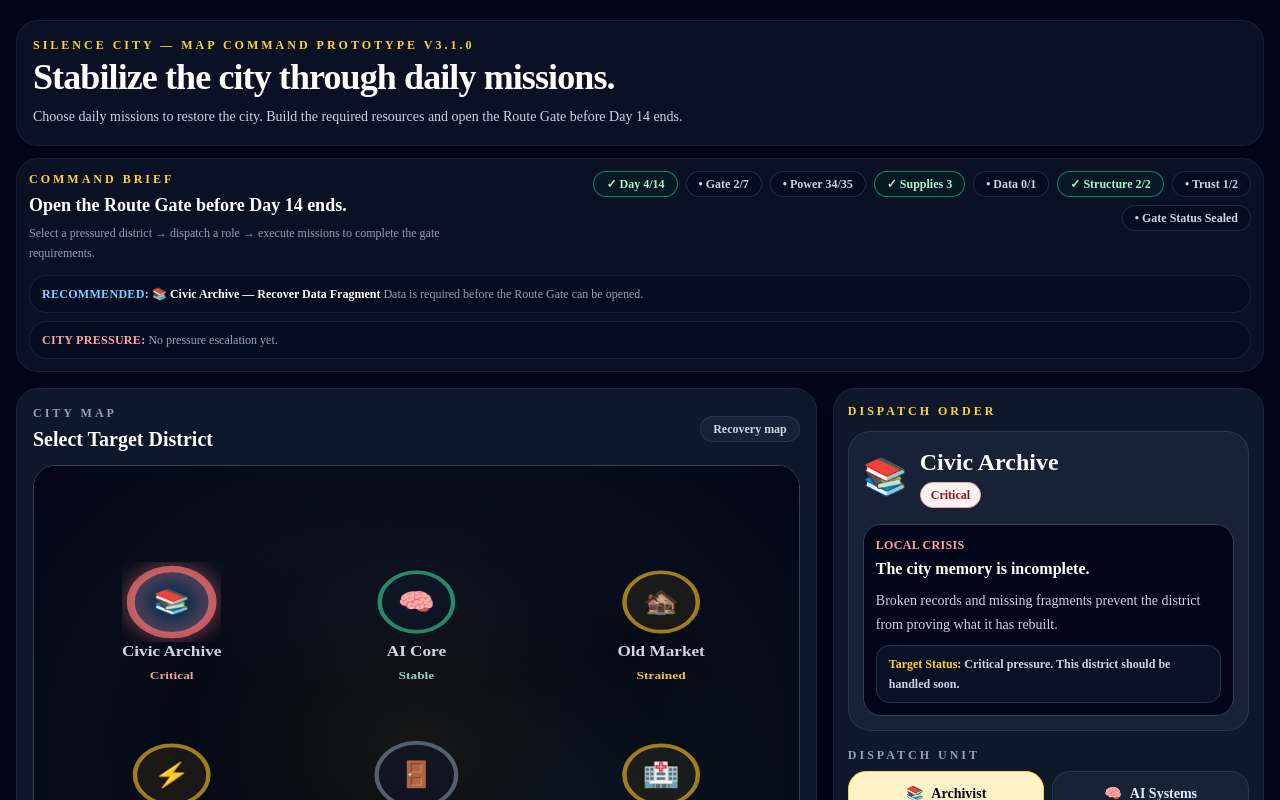
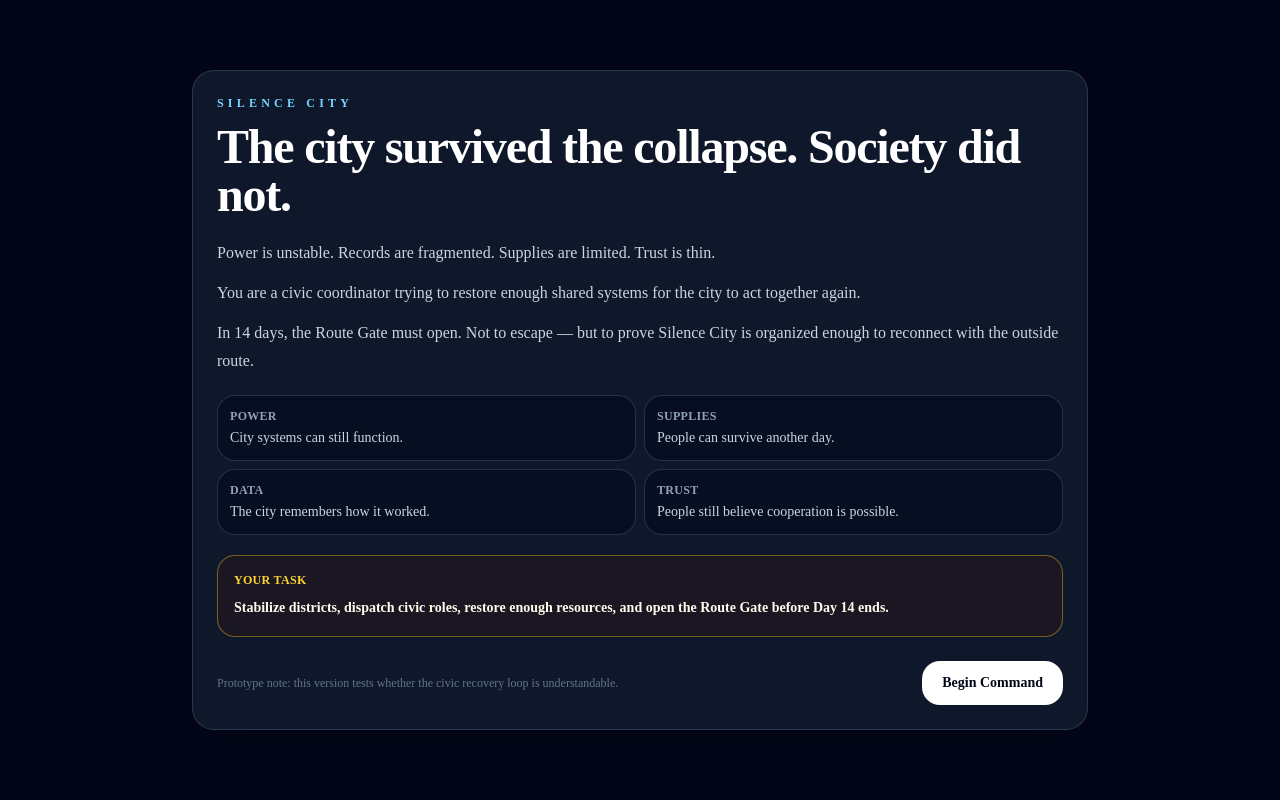
Before and after one commit to dh9vbm8mty-cloud/silence-city-ui, a Next.js app: page /silence-city-map in a window 1280 px wide. Shown: the top 800 px of the page. Built offline with nearby package versions, Linux system fonts and the light colour scheme.

Commit message:
Refine opening brief headline

```diff
--- a/app/silence-city-map/page.tsx
+++ b/app/silence-city-map/page.tsx
@@ -30,7 +30,7 @@ type District = {
   points: string;
 };
 
-const version = "3.1.0";
+const version = "3.1.3";
 
 const startingResources: CityResources = {
   Power: 34,
@@ -383,6 +383,7 @@ export default function SilenceCityMapPage() {
   const [selectedRole, setSelectedRole] = useState("Archivist");
   const [selectedAction, setSelectedAction] = useState("Recover Data Fragment");
   const [submitted, setSubmitted] = useState(false);
+  const [showOpeningBrief, setShowOpeningBrief] = useState(true);
   const [routeGateOpened, setRouteGateOpened] = useState(false);
   const [resources, setResources] = useState<CityResources>(startingResources);
   const [lastDelta, setLastDelta] = useState<ResourceDelta>({});
@@ -575,8 +576,72 @@ export default function SilenceCityMapPage() {
           ? "Strained but recoverable. A mission can stabilize this area."
           : "Stable area. Useful for preparation and long-term readiness.";
 
+  if (showOpeningBrief) {
+    return (
+      <main data-screen="opening-brief" className="min-h-screen bg-slate-950 px-4 py-6 text-white sm:px-6 lg:px-8">
+        <div className="mx-auto flex min-h-[calc(100vh-3rem)] max-w-4xl items-center justify-center">
+          <section className="w-full rounded-3xl border border-slate-700/80 bg-slate-900 p-6 shadow-2xl">
+            <p className="text-xs font-black uppercase tracking-[0.35em] text-sky-300">Silence City</p>
+            <h1 className="mt-3 text-3xl font-black tracking-tight text-white sm:text-5xl">
+              The city survived the collapse. Society did not.
+            </h1>
+
+            <div className="mt-5 space-y-3 text-sm leading-7 text-slate-300 sm:text-base">
+              <p>Power is unstable. Records are fragmented. Supplies are limited. Trust is thin.</p>
+              <p>
+                You are a civic coordinator trying to restore enough shared systems for the city to act together again.
+              </p>
+              <p>
+                In 14 days, the Route Gate must open. Not to escape — but to prove Silence City is organized enough to reconnect with the outside route.
+              </p>
+            </div>
+
+            <div className="mt-5 grid gap-2 sm:grid-cols-2">
+              <div className="rounded-2xl border border-slate-700/70 bg-slate-950/50 p-3">
+                <p className="text-xs font-black uppercase tracking-wide text-slate-400">Power</p>
+                <p className="mt-1 text-sm text-slate-300">City systems can still function.</p>
+              </div>
+              <div className="rounded-2xl border border-slate-700/70 bg-slate-950/50 p-3">
+                <p className="text-xs font-black uppercase tracking-wide text-slate-400">Supplies</p>
+                <p className="mt-1 text-sm text-slate-300">People can survive another day.</p>
+              </div>
+              <div className="rounded-2xl border border-slate-700/70 bg-slate-950/50 p-3">
+                <p className="text-xs font-black uppercase tracking-wide text-slate-400">Data</p>
+                <p className="mt-1 text-sm text-slate-300">The city remembers how it worked.</p>
+              </div>
+              <div className="rounded-2xl border border-slate-700/70 bg-slate-950/50 p-3">
+                <p className="text-xs font-black uppercase tracking-wide text-slate-400">Trust</p>
+                <p className="mt-1 text-sm text-slate-300">People still believe cooperation is possible.</p>
+              </div>
+            </div>
+
+            <div className="mt-5 rounded-2xl border border-amber-300/40 bg-amber-950/20 p-4">
+              <p className="text-xs font-black uppercase tracking-wide text-amber-300">Your task</p>
+              <p className="mt-2 text-sm font-bold leading-6 text-amber-50">
+                Stabilize districts, dispatch civic roles, restore enough resources, and open the Route Gate before Day 14 ends.
+              </p>
+            </div>
+
+            <div className="mt-6 flex flex-col gap-2 sm:flex-row sm:items-center sm:justify-between">
+              <p className="text-xs leading-5 text-slate-500">
+                Prototype note: this version tests whether the civic recovery loop is understandable.
+              </p>
+              <button
+                onClick={() => setShowOpeningBrief(false)}
+                className="rounded-2xl bg-white px-5 py-3 text-sm font-black text-slate-950 transition hover:bg-slate-200"
+              >
+                Begin Command
+              </button>
+            </div>
+          </section>
+        </div>
+      </main>
+    );
+  }
+
   return (
     <main className="min-h-screen bg-slate-950 text-slate-100">
+
       <div className="mx-auto max-w-7xl px-4 py-5">
         <header className="mb-3 rounded-3xl border border-slate-800/70 bg-slate-900/70 p-4 shadow-lg">
           <div className="min-w-0">
```
